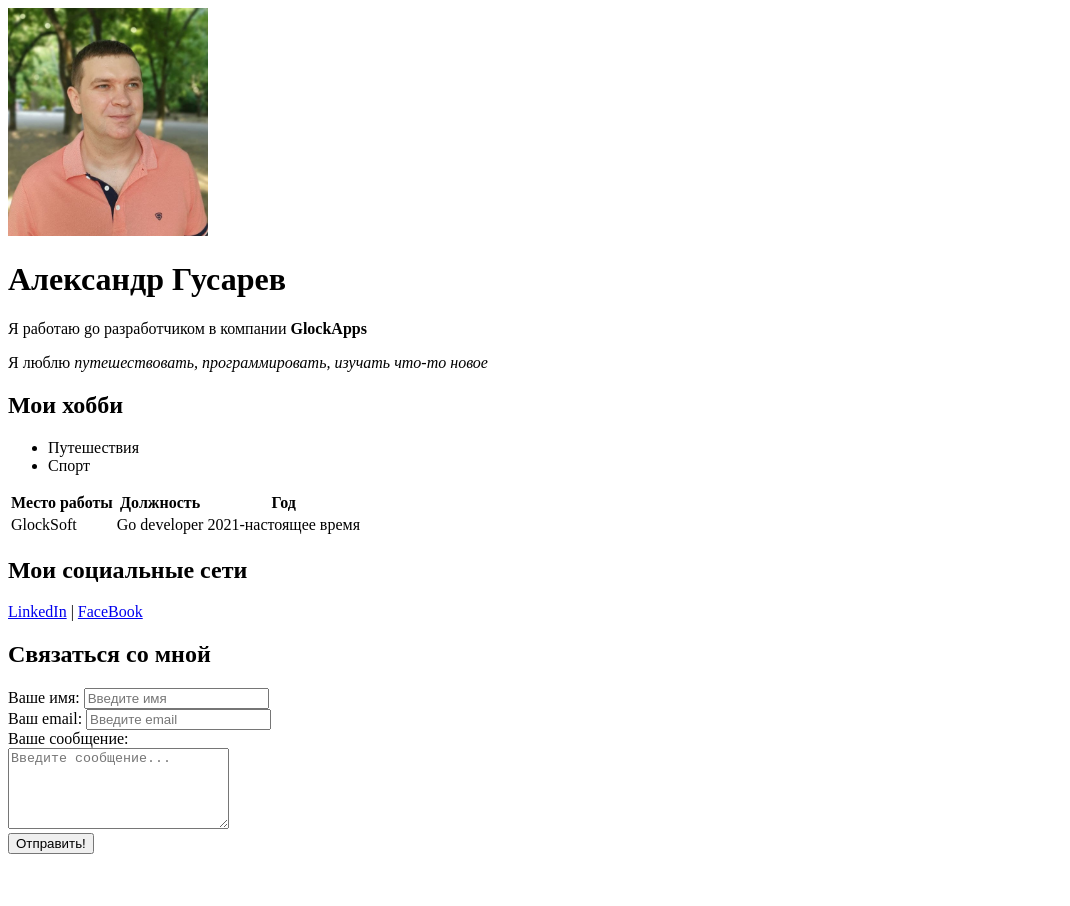
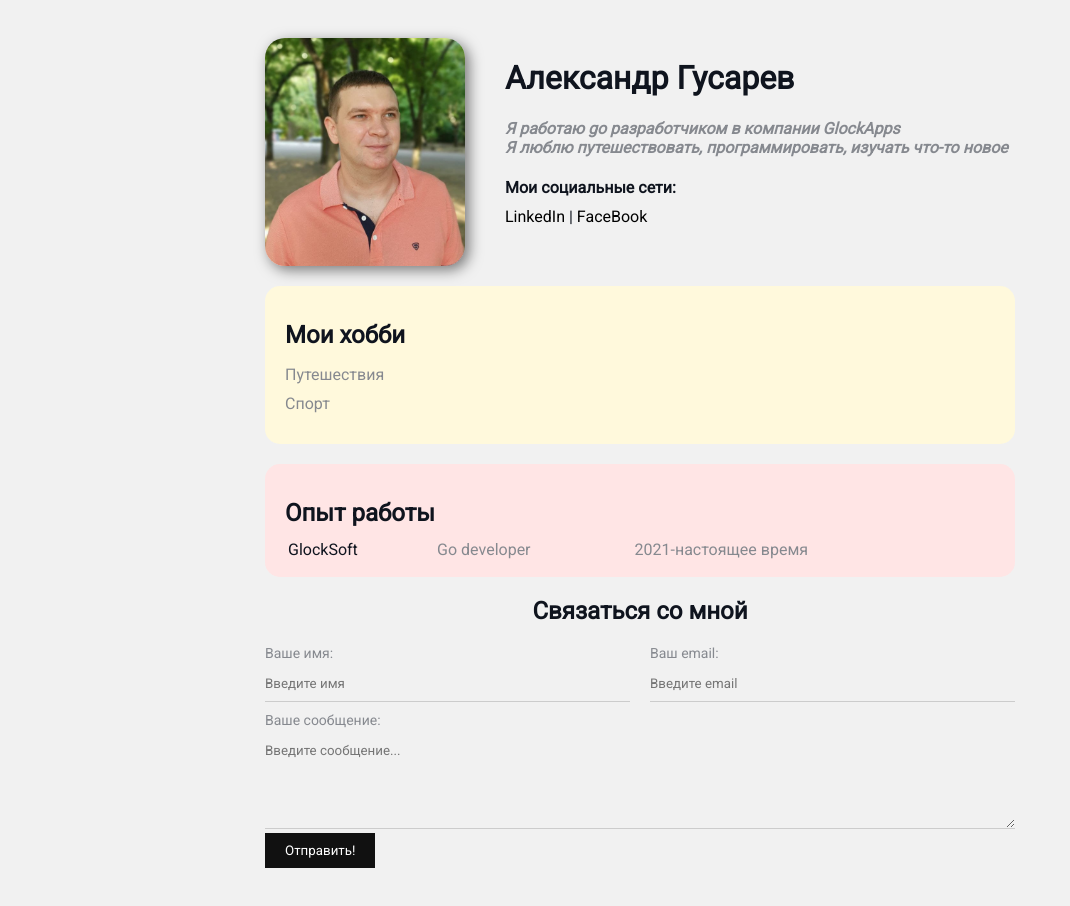
Before and after one commit to has1985/CV, a plain HTML site: page index.html in a window 1280 px wide. Shown: the whole page, without its empty margins (0-1070 px from the left). Before the commit the page ends 862 px from the top, so only its background shows below. Drawn offline with Linux system fonts and the light colour scheme.

Commit message:
commit 1

```diff
--- a/index.html
+++ b/index.html
@@ -6,28 +6,36 @@
     <meta name="viewport" content="width=device-width, initial-scale=1.0">
     <meta name="keywords" content="CV, Husarev, work">
     <meta name="description" content="Резюме Гусарева Александра">
+    <link rel="stylesheet" href="styles.css">
     <title>Husarev Alexandr CV</title>
 </head>
 <body>
-  <img src="img/avatar.jpg" width="200" alt="здесь должна быть аватара">
+<div class="container">
+<div class="info">
+        <img src="img/avatar.jpg" alt="здесь должна быть аватара" class="avatar">
+    <div class="info-text">
   <h1>Александр Гусарев</h1>
   <p>Я работаю go разработчиком в компании <strong>GlockApps</strong></p>
   <p>Я люблю <em>путешествовать, программировать, изучать что-то новое</em></p>
 
+  <h4>Мои социальные сети:</h4>
+  <a href="https://www.linkedin.com/in/alexander-husarev-959821210/" target="_blank">LinkedIn</a>
+  |
+  <a href="https://m.facebook.com/profile.php?eav=AfYgVdSkmFWWvzmBzaCa6JZZp8Lgj-76OZgi3AaP9mJRP7uQMkwaVQTFiN8cW_zEUdI&paipv=0" target="_blank">FaceBook</a>
+</div>
+</div>
+
+<div class="card bg-yellow">
     <h2>Мои хобби</h2>
-  <ul>
+    <ul class="list">
         <li>Путешествия</li>
         <li>Спорт</li>
     </ul>
+</div>
 
-  <table>
-      <thead>
-      <tr>
-          <th>Место работы</th>
-          <th>Должность</th>
-          <th>Год</th>
-      </tr>
-      </thead>
+<div class="card bg-red">
+    <h2>Опыт работы</h2>
+    <table class="table">
         <tb>
             <tr>
                 <td>GlockSoft</td>
@@ -36,30 +44,29 @@
             </tr>
         </tb>
     </table>
+</div>
 
-  <h2>Мои социальные сети</h2>
-  <a href="https://www.linkedin.com/in/alexander-husarev-959821210/" target="_blank">LinkedIn</a>
-  |
-  <a href="https://m.facebook.com/profile.php?eav=AfYgVdSkmFWWvzmBzaCa6JZZp8Lgj-76OZgi3AaP9mJRP7uQMkwaVQTFiN8cW_zEUdI&paipv=0" target="_blank">FaceBook</a>
+  <form class="form">
 
       <h2>Связаться со мной</h2>
-
-  <form>
-      <div>
+<div class="form-row">
+    <div class="form-group">
         <label for="text">Ваше имя:</label>
         <input type="text" id="text" placeholder="Введите имя">
     </div>
-      <div>
+    <div class="form-group">
         <label for="email">Ваш email:</label>
         <input type="email" id="email" placeholder="Введите email">
     </div>
-      <div>
+</div>
+      <div class="form-group">
           <label for="message">Ваше сообщение:</label>
-          <br>
           <textarea id="message" cols="25" rows="5" placeholder="Введите сообщение..."></textarea>
       </div>
-      <button type="submit">Отправить!</button>
+      <button type="submit" class="btn">Отправить!</button>
   </form>
+
+</div>
 
 </body>
 </html>
--- /dev/null
+++ b/styles.css
@@ -0,0 +1,170 @@
+@import url('https://fonts.googleapis.com/css2?family=Roboto&display=swap');
+
+body{
+    font-size: 16px;
+    font-family: 'Roboto', sans-serif;
+    font-style: normal;
+    background: #f1f1f1;
+    color: #0f141e;
+}
+
+.container{
+    max-width: 750px;
+    margin: auto;
+    padding-top: 30px;
+    padding-bottom: 30px;
+}
+
+.avatar{
+    width: 200px;
+    border-radius: 20px;
+    box-shadow: 4px 4px 14px rgba(0,0,0, .50);
+}
+
+.info-text p{
+    font-style: italic;
+    font-weight: bold;
+    color: #86898f;
+    margin: 0;
+}
+
+.info-text h4 {
+ margin-bottom: 10px;
+}
+
+.card{
+    border-radius: 15px;
+    margin-bottom: 20px;
+    padding: 15px 20px;
+}
+
+.card h2{
+    margin-bottom: 10px;
+}
+
+.bg-yellow{
+    background: #fff9dc;
+}
+
+.bg-red{
+    background: #ffe5e5;
+}
+
+.info{
+    margin-bottom: 20px;
+    display: flex;
+}
+
+.info-text{
+    margin-left: 40px;
+}
+
+.info-foto{
+    border-radius: 10px
+}
+
+@media (max-width: 600px) {
+    .info{
+        display:block;
+        text-align: center;
+    }
+}
+
+a{
+    color: #000;
+    text-decoration: none;
+}
+
+a:hover{
+    text-decoration: underline
+}
+
+a:active{
+    color: blue;
+}
+
+a:visited{
+    color: gray
+}
+.btn{
+  background: #111;
+    padding: 10px 20px;
+    color: #fff;
+    border: none;
+    font-family: inherit;
+    cursor: pointer;
+}
+
+.btn:hover{
+    opacity: 0.7;
+}
+
+.list {
+    padding: 0;
+    list-style: none;
+}
+
+.list li{
+    color: #86898f;
+    margin-bottom: 10px;
+}
+
+.table{
+    width: 100%;
+}
+
+.table td:nth-child(2),
+.table td:nth-child(3){
+    color: #86898f;
+}
+
+.form h2{
+    text-align: center;
+}
+
+.form-row{
+    margin-bottom: 10px;
+    display: flex;
+}
+
+.form-row .form-group{
+    /*display: inline-block;*/
+    margin-right: 20px;
+    width: 50%;
+    /*width: calc(50% - 20px);*/
+}
+
+.form-row .form-group:last-child{
+    margin-right: 0;
+}
+
+@media (max-width: 600px) {
+    .form-row{
+        display: block;
+    }
+
+    .form-row .form-group{
+        width: 100%;
+        margin-right: 0;
+        margin-bottom: 10px;
+    }
+}
+
+.form-group label{
+    display: block;
+    font-size: 14px;
+    color: #86898f;
+}
+
+.form-group input,
+.form-group textarea{
+    width: 100%;
+    box-sizing: border-box;
+    border: none;
+    background: transparent;
+    border-bottom: 1px solid #ccc;
+    color: #000;
+    padding: 15px 0 10px;
+    outline: none;
+    font-family: inherit;
+}
```
Lines whose indentation alone changed are shown as unchanged.
